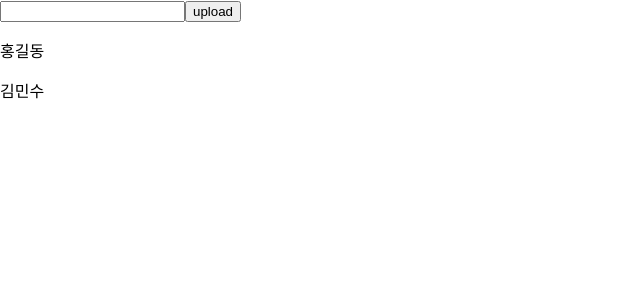
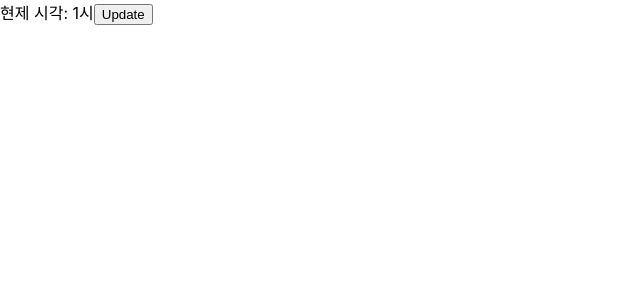
Before and after one commit to dkwooje/ReactHook, a React (Create React App) app in the folder blog/: page / in a window 1280 px wide. Shown: the top 300 px of the page, without its empty margins (0-640 px from the left). Built offline with nearby package versions, Linux system fonts and the light colour scheme; the HTML template or start-up script is replaced by a standard one.

Commit message:
UseState 함수형

```diff
--- a/blog/src/App.jsx
+++ b/blog/src/App.jsx
@@ -1,40 +1,21 @@
 import { useState } from "react";
-
-const heaveyWork = () =>{
-  console.log('무거운 작업');
-  return(['홍길동', '김민수']);
-}
 
 function App() {
 
-  // const [names,setNames] = useState(heaveyWork());
-  //위의 코드를 사용하면 랜더링할 때 마다 사용되므로 비효율적이다.
+  const [time,setTime] = useState(1);
 
-  const [names,setNames] = useState(() => {
-    return heaveyWork();
-  });
-
-
-  const [input,setInput] = useState('');
-
-  const handleInput = (e) =>{
-    setInput(e.target.value);
-  }
-
-  const handleUpload = () => {
-    setNames((prevState) => {
-      console.log('이전 state', prevState);
-      return([input, ...prevState])
-    });
+  function handleTime(){
+    if(time>=12){
+      setTime(1);
+    }else{
+      setTime(time + 1);
+    }
   }
 
   return (
     <div>
-      <input type="text" value={input} onChange={handleInput} />
-      <button onClick={handleUpload}>upload</button>
-      {names.map((name, idx) => {
-        return <p key={idx}>{name}</p>
-      })}
+      <span>현제 시각: {time}시</span>
+      <button onClick={handleTime}>Update</button>
     </div>
   );
 }
```
